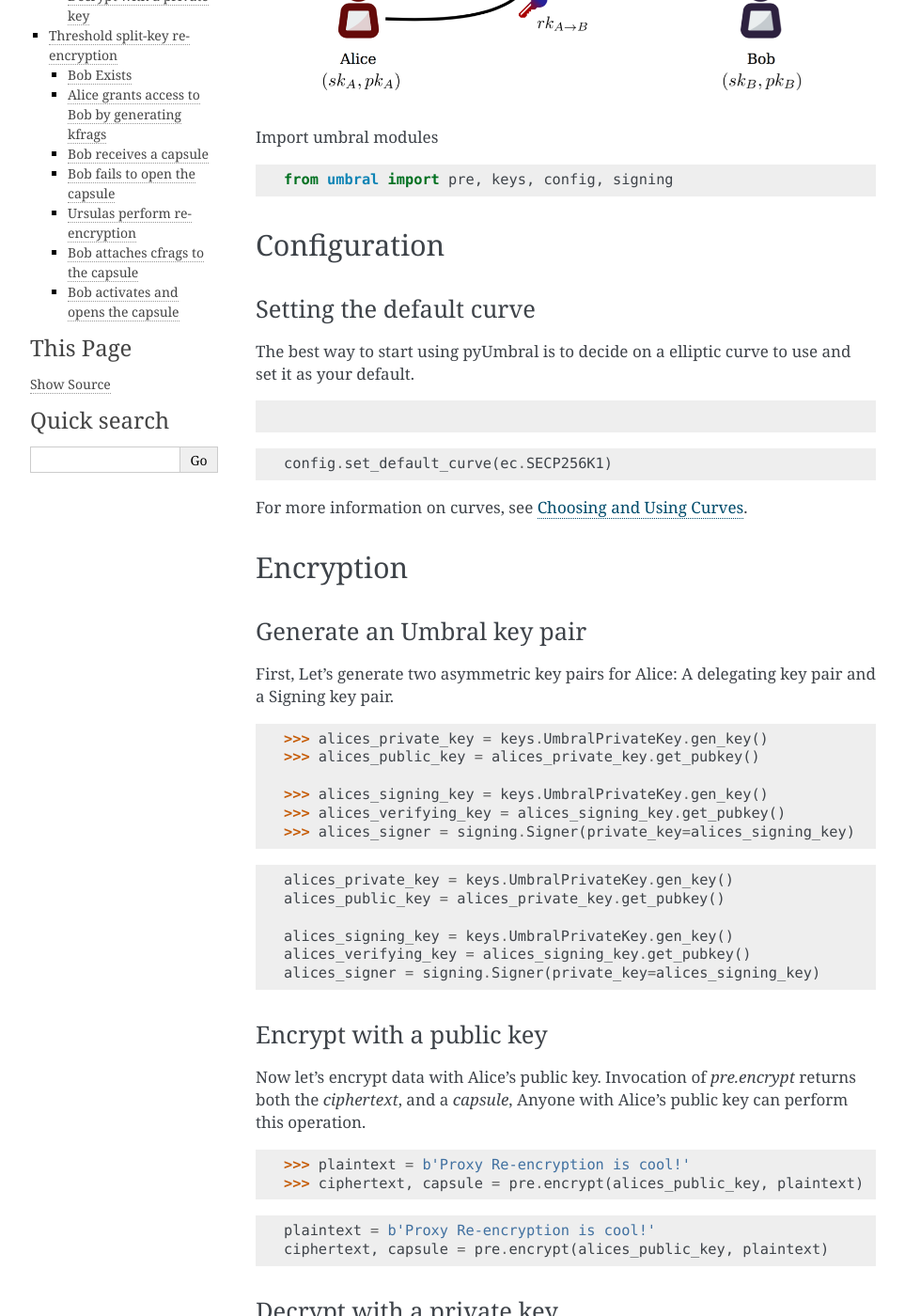
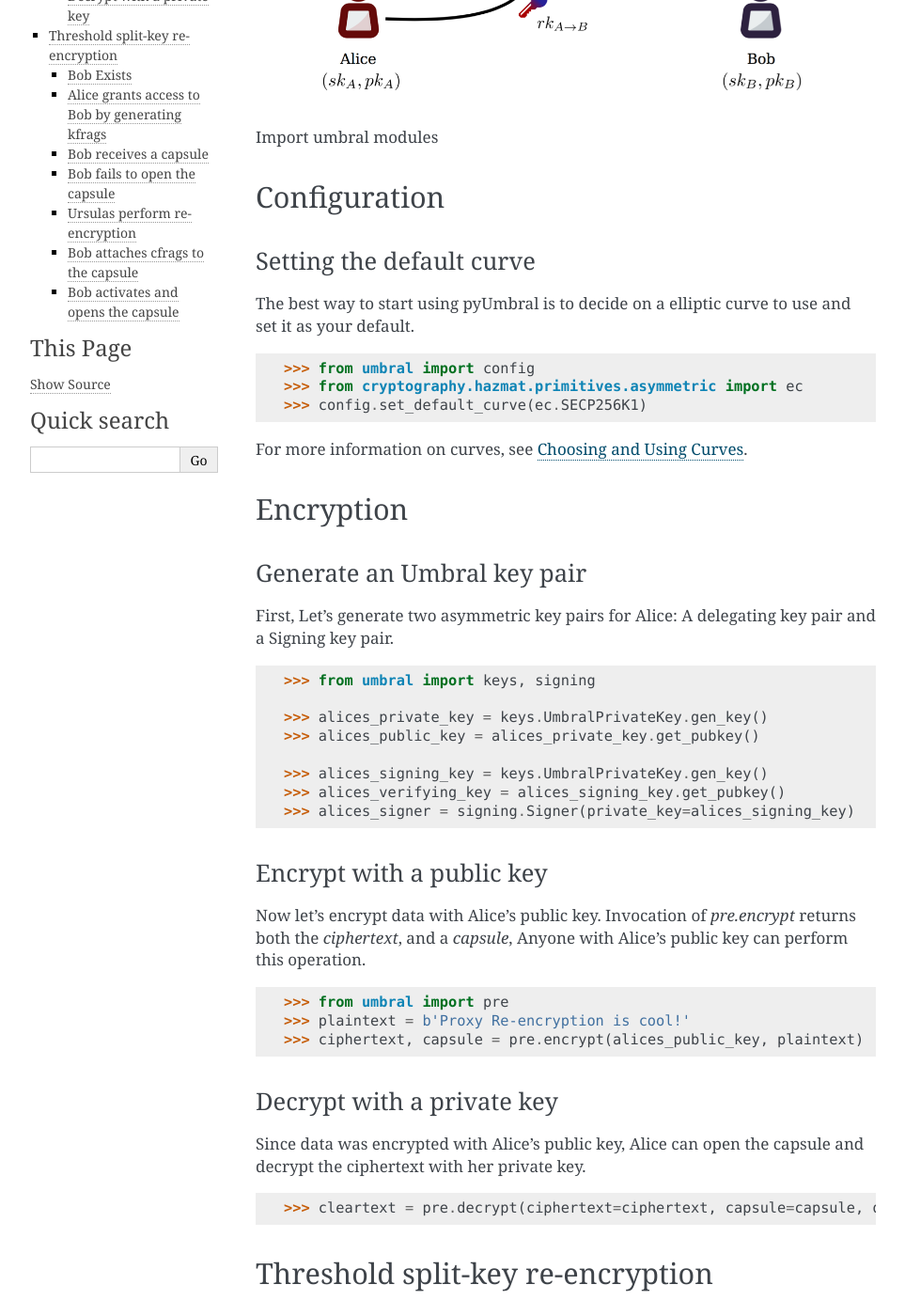
Before and after one commit to nucypher/pyUmbral, a Sphinx documentation site: the page built from docs/source/using_pyumbral.rst, in a window 1280 px wide and 1400 px high, scrolled down 298 px. Shown: the whole window at 94% size, without its empty margins (148-1111 px from the left). Built offline with Sphinx 7.4.7, drawn with Linux system fonts in a browser that asks for light colours; some of the changed text lies outside the part shown.

```diff
--- a/docs/source/using_pyumbral.rst
+++ b/docs/source/using_pyumbral.rst
@@ -6,17 +6,18 @@ Using pyUmbral
 
 Import umbral modules
 
-.. testsetup::
+.. testsetup:: capsule_story
 
-        import sys
-        import os
+    import sys
+    import os
+    sys.path.append(os.path.abspath(os.getcwd()))
 
-        sys.path.append(os.path.abspath(os.getcwd()))
-        from umbral import pre, keys, config, signing
 
-.. code-block:: python
+.. testcleanup:: capsule_story
 
-    from umbral import pre, keys, config, signing
+    from umbral import config
+    config._CONFIG.___CONFIG__curve = None
+    config._CONFIG.___CONFIG__params = None
 
 
 Configuration
@@ -28,16 +29,12 @@ Setting the default curve
 
 The best way to start using pyUmbral is to decide on a elliptic curve to use and set it as your default.
 
-.. doctest::
-    >>> config._CONFIG.___CONFIG__curve = None
-    >>> config._CONFIG.___CONFIG__params = None
+
+.. doctest:: capsule_story
+
+    >>> from umbral import config
     >>> from cryptography.hazmat.primitives.asymmetric import ec
     >>> config.set_default_curve(ec.SECP256K1)
-
-.. code-block:: python
-
-    config.set_default_curve(ec.SECP256K1)
-
 
 For more information on curves, see :doc:`choosing_and_using_curves`.
 
@@ -51,7 +48,9 @@ Generate an Umbral key pair
 First, Let's generate two asymmetric key pairs for Alice:
 A delegating key pair and a Signing key pair.
 
-.. doctest::
+.. doctest:: capsule_story
+
+    >>> from umbral import keys, signing
 
     >>> alices_private_key = keys.UmbralPrivateKey.gen_key()
     >>> alices_public_key = alices_private_key.get_pubkey()
@@ -59,15 +58,6 @@ A delegating key pair and a Signing key pair.
     >>> alices_signing_key = keys.UmbralPrivateKey.gen_key()
     >>> alices_verifying_key = alices_signing_key.get_pubkey()
     >>> alices_signer = signing.Signer(private_key=alices_signing_key)
-
-.. code-block:: python
-
-    alices_private_key = keys.UmbralPrivateKey.gen_key()
-    alices_public_key = alices_private_key.get_pubkey()
-
-    alices_signing_key = keys.UmbralPrivateKey.gen_key()
-    alices_verifying_key = alices_signing_key.get_pubkey()
-    alices_signer = signing.Signer(private_key=alices_signing_key)
 
 
 Encrypt with a public key
@@ -78,15 +68,11 @@ and a `capsule`, Anyone with Alice's public key can perform
 this operation.
 
 
-.. doctest::
+.. doctest:: capsule_story
 
+    >>> from umbral import pre
     >>> plaintext = b'Proxy Re-encryption is cool!'
     >>> ciphertext, capsule = pre.encrypt(alices_public_key, plaintext)
-
-.. code-block:: python
-
-    plaintext = b'Proxy Re-encryption is cool!'
-    ciphertext, capsule = pre.encrypt(alices_public_key, plaintext)
 
 
 Decrypt with a private key
@@ -94,14 +80,9 @@ Decrypt with a private key
 Since data was encrypted with Alice's public key,
 Alice can open the capsule and decrypt the ciphertext with her private key.
 
-.. doctest::
+.. doctest:: capsule_story
 
     >>> cleartext = pre.decrypt(ciphertext=ciphertext, capsule=capsule, decrypting_key=alices_private_key)
-
-.. code-block:: python
-
-    cleartext = pre.decrypt(ciphertext=ciphertext, capsule=capsule,
-                            decrypting_key=alices_private_key)
 
 
 Threshold split-key re-encryption
@@ -110,17 +91,11 @@ Threshold split-key re-encryption
 Bob Exists
 -----------
 
-.. doctest::
+.. doctest:: capsule_story
 
+    >>> from umbral import keys
     >>> bobs_private_key = keys.UmbralPrivateKey.gen_key()
     >>> bobs_public_key = bobs_private_key.get_pubkey()
-
-
-.. code-block:: python
-
-    # Generate umbral keys for Bob.
-    bobs_private_key = keys.UmbralPrivateKey.gen_key()
-    bobs_public_key = bobs_private_key.get_pubkey()
 
 
 Alice grants access to Bob by generating kfrags
@@ -133,18 +108,14 @@ which are next sent to N proxies or *Ursulas*.
 | `threshold` - Minimum threshold of key fragments needed to activate a capsule.
 | `N` - Total number of key fragments to generate.
 
-.. doctest::
+.. doctest:: capsule_story
 
-    >>> kfrags = pre.split_rekey(delegating_privkey=alices_private_key, signer=alices_signer, receiving_pubkey=bobs_public_key, threshold=10, N=20)
+    >>> kfrags = pre.split_rekey(delegating_privkey=alices_private_key,
+    ...                          signer=alices_signer,
+    ...                          receiving_pubkey=bobs_public_key,
+    ...                          threshold=10,
+    ...                          N=20)
 
-
-.. code-block:: python
-
-   kfrags = pre.split_rekey(delegating_privkey=alices_private_key,
-                            signer=alices_signer,
-                            receiving_pubkey=bobs_public_key,
-                            threshold=10,
-                            N=20)
 
 Bob receives a capsule
 -----------------------
@@ -163,20 +134,14 @@ Bob fails to open the capsule
 If Bob attempts to open a capsule that was not encrypted for his public key,
 or re-encrypted for him by Ursula, he will not be able to open it.
 
-.. doctest::
+.. doctest:: capsule_story
 
-    >>> fail = pre.decrypt(ciphertext=ciphertext, capsule=capsule, decrypting_key=bobs_private_key)
+    >>> fail = pre.decrypt(ciphertext=ciphertext,
+    ...                    capsule=capsule,
+    ...                    decrypting_key=bobs_private_key)
     Traceback (most recent call last):
         ...
     cryptography.exceptions.InvalidTag
-
-
-.. code-block:: python
-
-  try:
-      fail = pre.decrypt(ciphertext=ciphertext, capsule=capsule, decrypting_key=bobs_private_key)
-  except:
-      print("Decryption failed!")
 
 
 Ursulas perform re-encryption
@@ -191,30 +156,21 @@ Bob collects the resulting `cfrags` from several Ursulas.
 Bob must gather at least `threshold` `cfrags` in order to activate the capsule.
 
 
-.. doctest::
+.. doctest:: capsule_story
 
     >>> import random
-    >>> kfrags = random.sample(kfrags, 10)
+    >>> kfrags = random.sample(kfrags,  # All kfrags from above
+    ...                        10)      # M - Threshold
 
-    >>> cfrags = list()
+    >>> cfrags = list()                 # Bob's cfrag collection
     >>> for kfrag in kfrags:
     ...     cfrag = pre.reencrypt(kfrag=kfrag, capsule=capsule)
-    ...     cfrags.append(cfrag)
+    ...     cfrags.append(cfrag)        # Bob collects a cfrag
+
+.. doctest:: capsule_story
+   :hide:
 
     >>> assert len(cfrags) == 10
-
-
-.. code-block:: python
-
-    import random
-
-    kfrags = random.sample(kfrags,    # All kfrags from above
-                           10)        # M - Threshold
-
-    cfrags = list()                   # Bob's cfrag collection
-    for kfrag in kfrags:
-      cfrag = pre.reencrypt(kfrag=kfrag, capsule=capsule)
-      cfrags.append(cfrag)            # Bob collects a cfrag
 
 
 Bob attaches cfrags to the capsule
@@ -222,18 +178,15 @@ Bob attaches cfrags to the capsule
 Bob attaches at least `threshold` `cfrags` to the capsule;
 Then it can become *activated*.
 
-.. doctest::
-    >>> capsule.set_correctness_keys(delegating=alices_public_key, receiving=bobs_public_key, verifying=alices_verifying_key)
+.. doctest:: capsule_story
+
+    >>> capsule.set_correctness_keys(delegating=alices_public_key,
+    ...                              receiving=bobs_public_key,
+    ...                              verifying=alices_verifying_key)
     (True, True, True)
+
     >>> for cfrag in cfrags:
     ...     capsule.attach_cfrag(cfrag)
-
-.. code-block:: python
-
-   capsule.set_correctness_keys(delegating=alices_public_key, receiving=bobs_public_key, verifying=alices_verifying_key)
-
-   for cfrag in cfrags:
-       capsule.attach_cfrag(cfrag)
 
 
 Bob activates and opens the capsule
@@ -241,18 +194,11 @@ Bob activates and opens the capsule
 Finally, Bob activates and opens the capsule,
 then decrypts the re-encrypted ciphertext.
 
-.. doctest::
+.. doctest:: capsule_story
 
-    >>> capsule.set_correctness_keys(delegating=alices_public_key, receiving=bobs_public_key, verifying=alices_verifying_key)
-    (True, True, True)
-    >>> for cfrag in cfrags:
-    ...     capsule.attach_cfrag(cfrag)
     >>> cleartext = pre.decrypt(ciphertext=ciphertext, capsule=capsule, decrypting_key=bobs_private_key)
+
+.. doctest:: capsule_story
+   :hide:
+
     >>> assert cleartext == plaintext
-
-
-.. code-block:: python
-
-   cleartext = pre.decrypt(ciphertext=ciphertext,
-                           capsule=capsule,
-                           decrypting_key=bobs_private_key)
```
Also changed, not shown: docs/source/choosing_and_using_curves.rst (+18 -44 lines).
